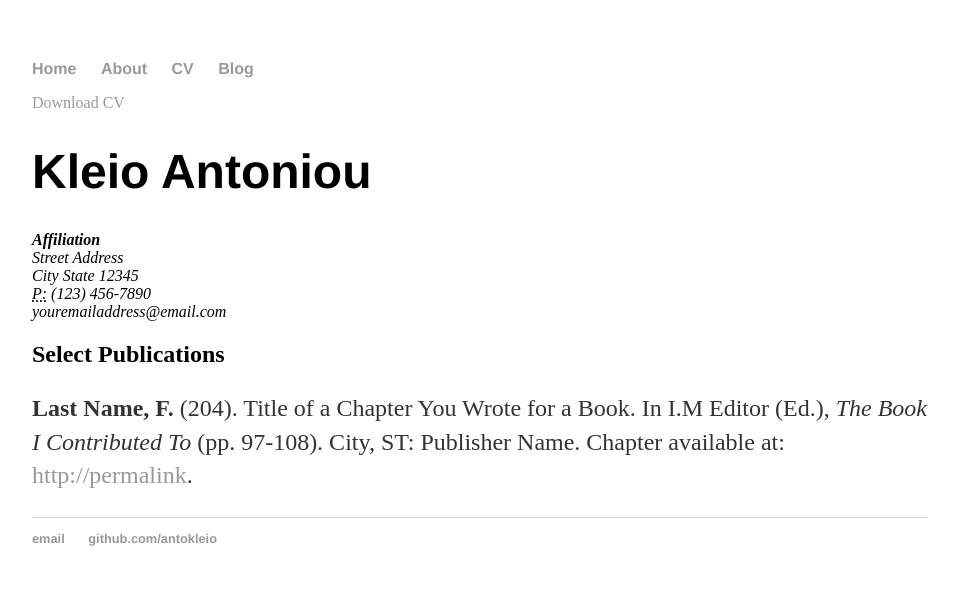
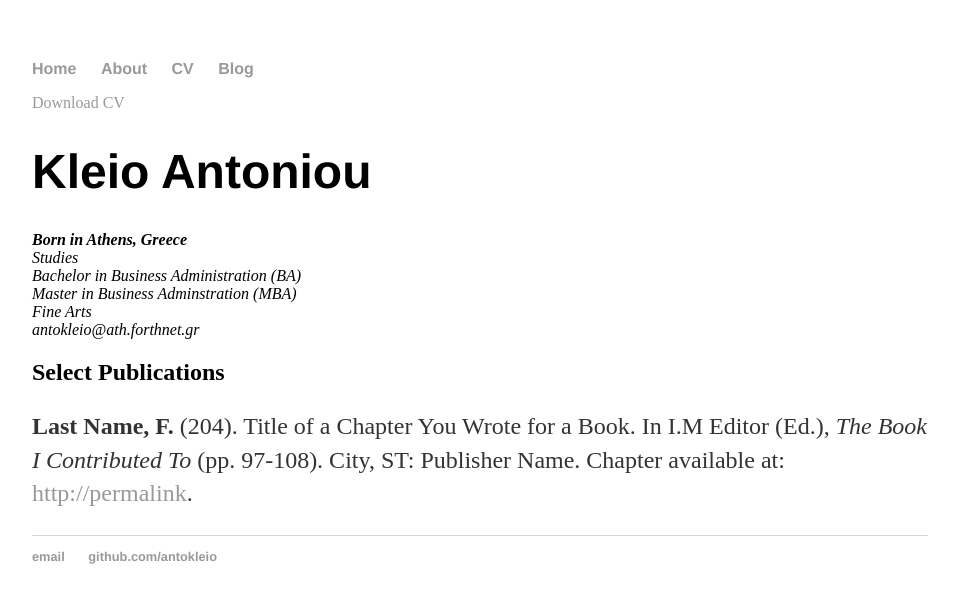
Before and after one commit to ANTOKLEIO/ANTOKLEIO.github.io, a Jekyll site: the page built from cv/index.html, in a window 1280 px wide. Shown: the top 603 px of the page, without its empty margins (160-1119 px from the left). Built offline with Jekyll 4.4.1, drawn with Linux system fonts in a browser that asks for light colours.

Commit message:
Update index.html

```diff
--- a/cv/index.html
+++ b/cv/index.html
@@ -7,11 +7,14 @@ title: CV of Your Name
 		<a href="#" class="download" title="Download CV as PDF">Download CV</a>
 					<h1>Kleio Antoniou</h1>
 					<address>
-					<strong>Affiliation</strong><br>
-					Street Address<br>
-					City State 12345<br>
-					<abbr title="phone">P:</abbr> (123) 456-7890<br>
-					<span class="obfuscate">youremailaddress@email.com</span>
+					<strong>Born in Athens, Greece</strong><br>
+
+					Studies<br>
+					Bachelor in Business Administration (BA)<br>
+					Master in Business Adminstration (MBA)<br>
+					Fine Arts<br>
+
+					<span class="obfuscate">antokleio@ath.forthnet.gr</span>
 					</address>
 
 					<h2>Select Publications</h2>
```
